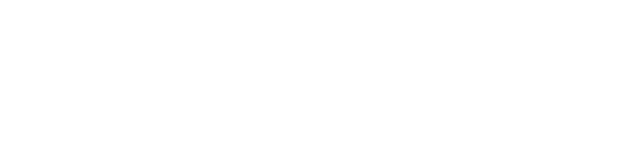
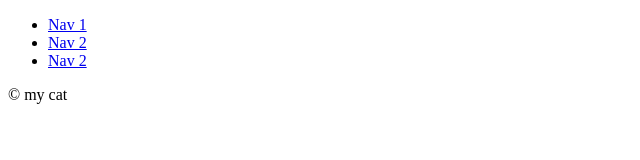
Before and after one commit to jasm0008/html2-week2a, a plain HTML site: page index.html in a window 1280 px wide. Shown: the whole page, without its empty margins (0-640 px from the left). Drawn offline with Linux system fonts and the light colour scheme.

Commit message:
added coding

```diff
--- a/index.html
+++ b/index.html
@@ -12,7 +12,11 @@
     </header>
 
     <nav>
-
+        <ul>
+            <li><a href="#">Nav 1</a></li>
+            <li><a href="#">Nav 2</a></li>
+            <li><a href="#">Nav 2</a></li>
+        </ul>
     </nav>
 
     <main>
@@ -20,7 +24,7 @@
     </main>
 
     <footer>
-
+        <p>&copy; my cat</p>
     </footer>
 
 </body>
```
